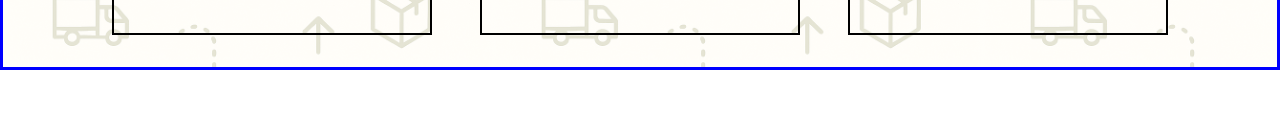
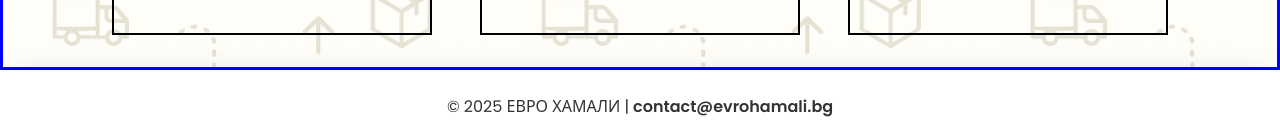
Before and after one commit to i-Stefanov/Moving-App, a React (Vite) app: page / in a window 1280 px wide. Shown: the part 1225-1365 px from the top of the page. Before the commit the page ends 1295 px from the top, so only its background shows below. Built offline with nearby package versions, Linux system fonts and the light colour scheme.

Commit message:
Fix/ Move Header and Footer components from Home.jsx to App.jsx

```diff
--- a/src/App.jsx
+++ b/src/App.jsx
@@ -1,6 +1,8 @@
 import { BrowserRouter as Router, Routes, Route } from "react-router-dom";
 import Home from "./pages/Home.jsx";
 import ServicesPage from "./pages/ServicesPage.jsx";
+import Header from "./components/Header.jsx";
+import Footer from "./components/Footer.jsx";
 // import Quote from "./pages/Quote";
 // import ThankYou from "./pages/ThankYou";
 
@@ -8,6 +10,7 @@ function App() {
   return (
     <div className="app">
       <Router>
+        <Header />
         <Routes>
           <Route path="/" element={<Home />} />
           <Route path="/services" element={<ServicesPage />} />
@@ -15,6 +18,7 @@ function App() {
           {/* <Route path="/quote" element={<Quote />} /> */}
           {/* <Route path="/thank-you" element={<ThankYou />} /> */}
         </Routes>
+        <Footer />
       </Router>
     </div>
   );
--- a/src/components/Footer.jsx
+++ b/src/components/Footer.jsx
@@ -3,7 +3,9 @@ import "../styles/Footer.css";
 function Footer() {
   return (
     <footer className="footer" id="contact">
-      <p>&copy; 2025 ЕВРО ХАМАЛИ | contact@evrohamali.bg</p>
+      <p>
+        &copy; 2025 ЕВРО ХАМАЛИ |<span> contact@evrohamali.bg </span>
+      </p>
     </footer>
   );
 }
--- a/src/pages/Home.jsx
+++ b/src/pages/Home.jsx
@@ -7,11 +7,8 @@ import ServicesPage from "./ServicesPage";
 function Home() {
   return (
     <>
-      <Header />
       <HeroSection />
-      {/* <ServiceOverview /> */}
       <ServicesPage />
-      {/* <Footer />  */}
     </>
   );
 }
--- a/src/styles/Footer.css
+++ b/src/styles/Footer.css
@@ -0,0 +1,10 @@
+.footer {
+  display: flex;
+  justify-content: center;
+  padding: 1.5em;
+  box-shadow: 0px -9px 31px -12px rgba(0, 0, 0, 0.1);
+}
+
+.footer span {
+  font-weight: 600;
+}
```
